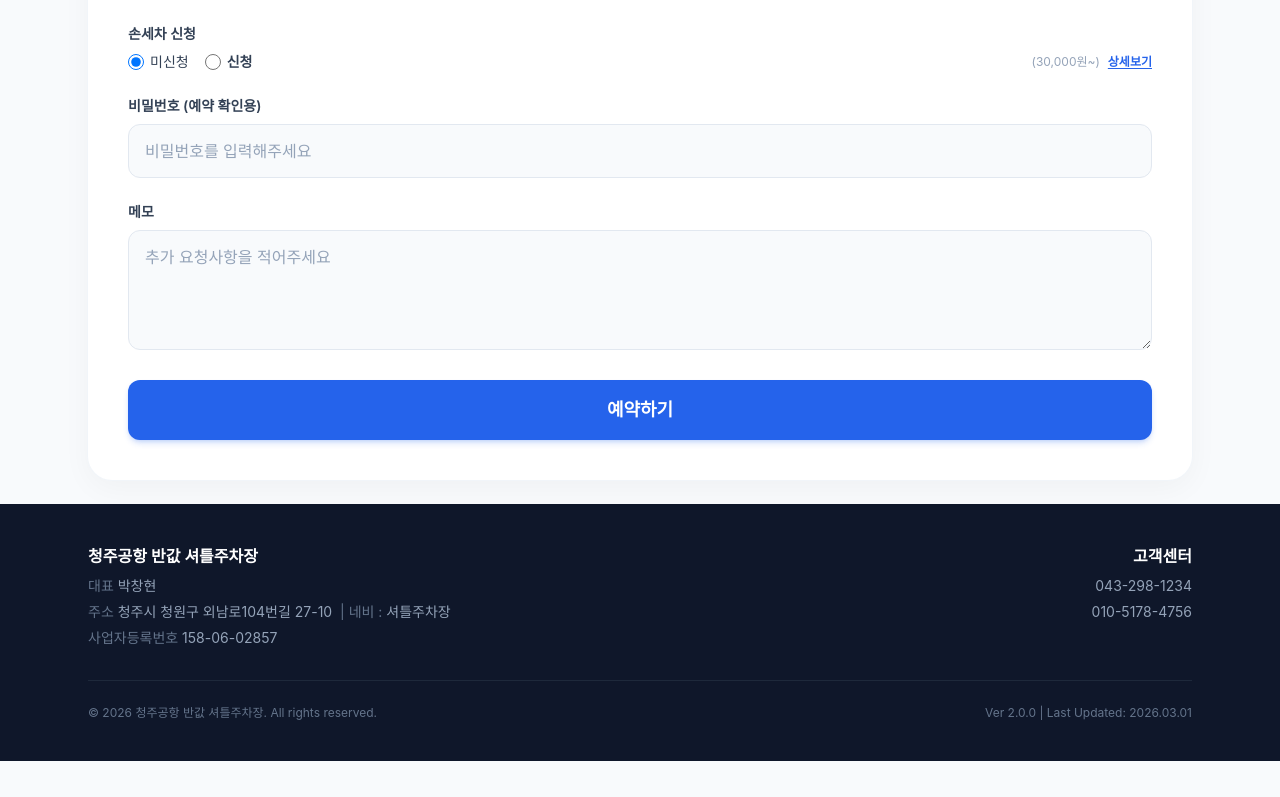
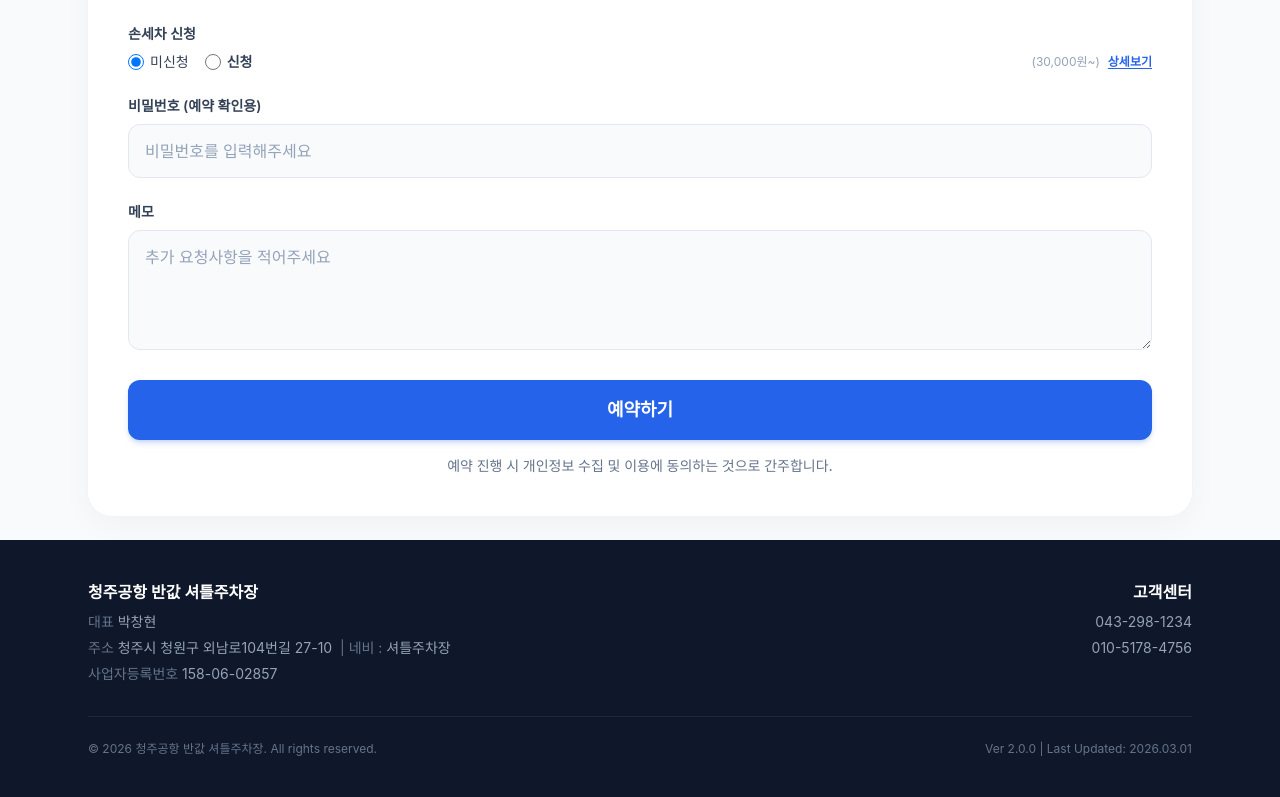
Before and after one commit to blueeye2024/parking, a React (Vite) app in the folder frontend/: page / in a window 1280 px wide. Shown: the part 1128-1925 px from the top of the page. Before the commit the page ends 1889 px from the top, so only its background shows below. Built offline with nearby package versions, Linux system fonts and the light colour scheme; a web font is replaced by a local one.

Commit message:
Ver 2.0.1 예약하기 버튼 하단 개인정보 수집 동의 문구 추가

```diff
--- a/frontend/src/components/Reserve.jsx
+++ b/frontend/src/components/Reserve.jsx
@@ -248,6 +248,7 @@ const Reserve = () => {
                             </div>
 
                             {/* Submit */}
+                            <div>
                                 <button
                                     type="submit"
                                     disabled={loading}
@@ -255,6 +256,10 @@ const Reserve = () => {
                                 >
                                     {loading ? '예약 중...' : '예약하기'}
                                 </button>
+                                <p className="text-center text-sm text-slate-500 mt-4 font-medium">
+                                    예약 진행 시 개인정보 수집 및 이용에 동의하는 것으로 간주합니다.
+                                </p>
+                            </div>
                         </form>
                     )}
                 </div>
```
Lines whose indentation alone changed are shown as unchanged.
